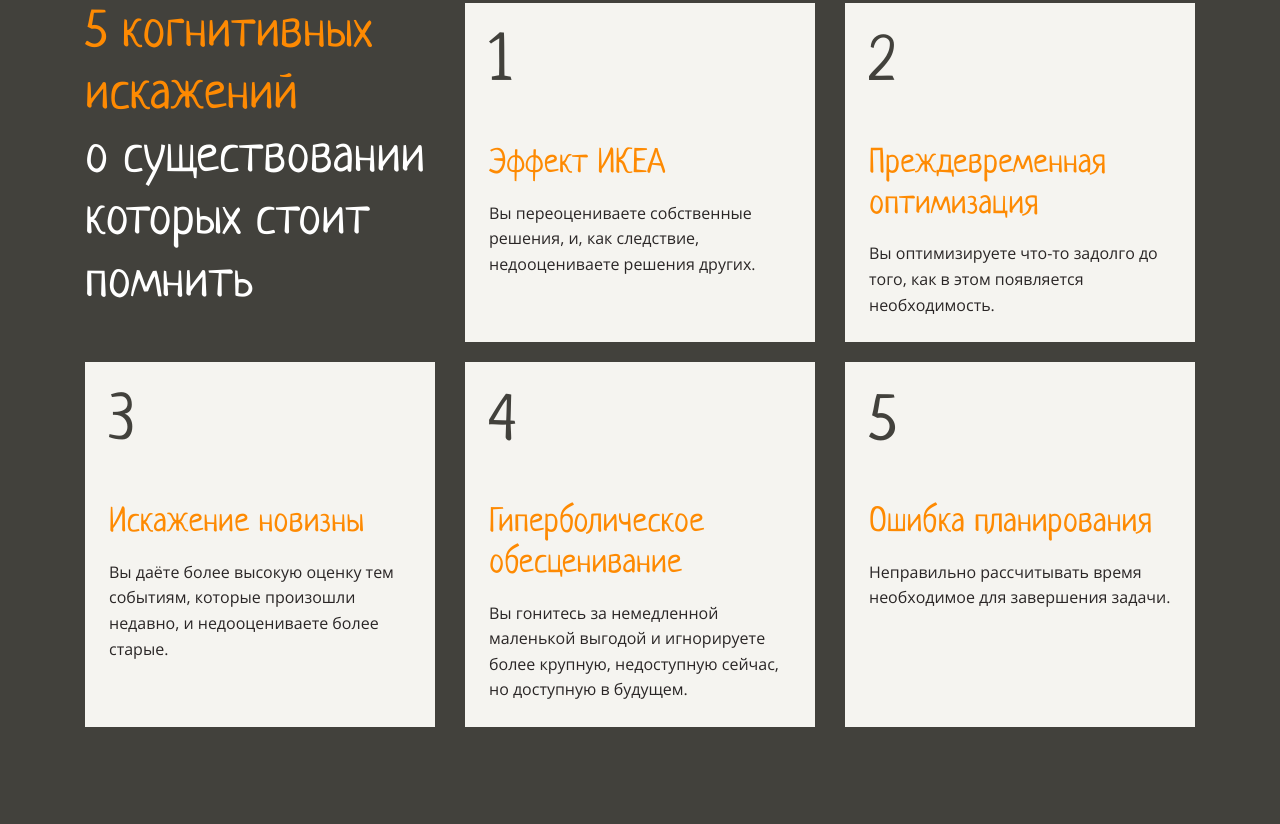
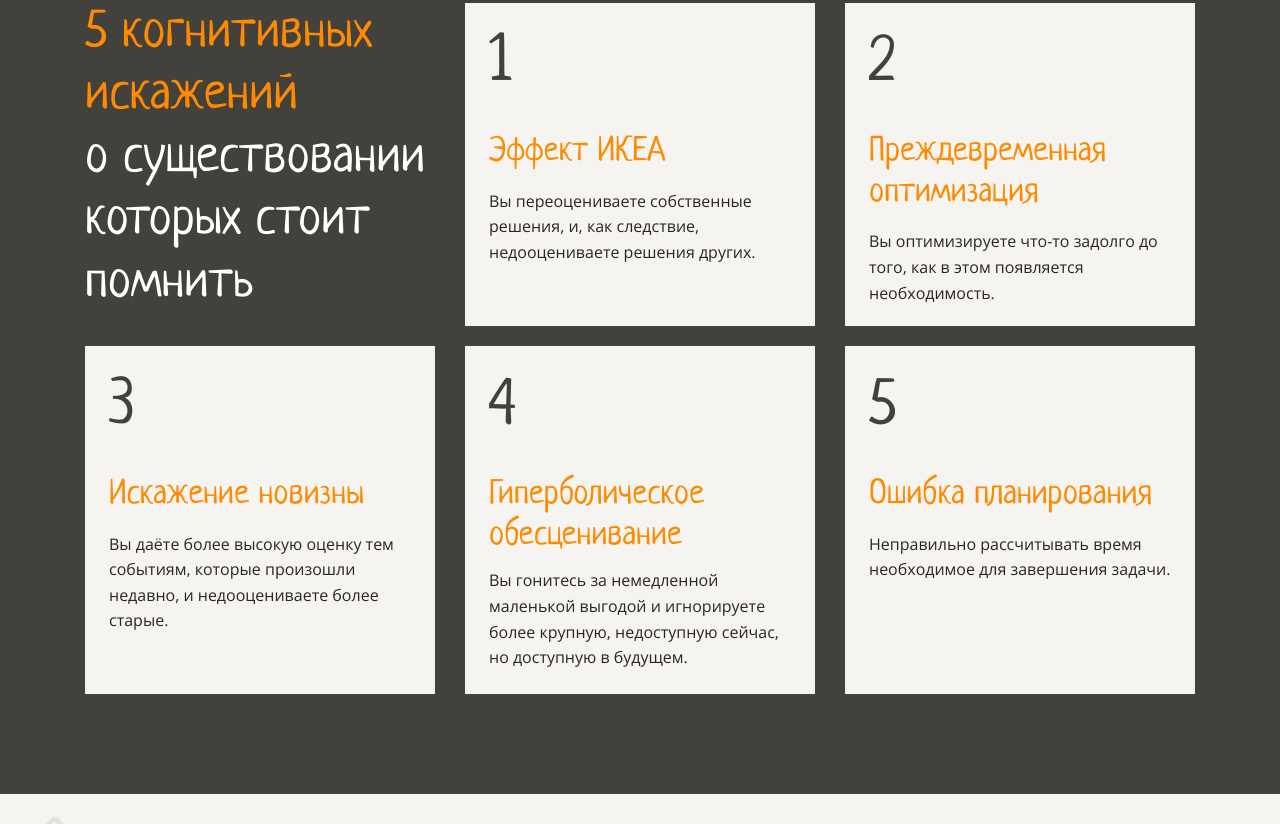
Before and after one commit to vlgrinenko/layout-designer-project-58, a website: page src/index.html in a window 1280 px wide. Shown: the part 1915-2739 px from the top of the page. Drawn offline with Linux system fonts and the light colour scheme.

Commit message:
fix navigation section

```diff
--- a/src/index.html
+++ b/src/index.html
@@ -65,27 +65,27 @@
       <section id="navigation">
         <div class="container">
           <div class="navigation-list">
-            <div class="navigation-title no-padding">
+            <div class="navigation-title no-padding h-323">
               <h1 class="navigation-title-52">
                 5 когнитивных искажений<span class="white display-block">
                   о существовании которых стоит помнить</span
                 >
               </h1>
             </div>
-            <div class="navigation-item">
+            <div class="navigation-item h-323">
               <a class="navigation-item-link" href="#ikea-effect">
                 <h2 class="navigation-item-num">1</h2>
-                <h3 class="navigation-item-title">Эффект ИКЕА</h3>
+                <h3 class="navigation-item-title mb-16">Эффект ИКЕА</h3>
                 <p class="navigation-item-text">
                   Вы переоцениваете собственные решения, и, как следствие,
                   недооцениваете решения других.
                 </p>
               </a>
             </div>
-            <div class="navigation-item">
+            <div class="navigation-item h-323">
               <a class="navigation-item-link" href="#premature-optimization">
                 <h2 class="navigation-item-num">2</h2>
-                <h3 class="navigation-item-title">
+                <h3 class="navigation-item-title mb-16">
                   Преждевременная оптимизация
                 </h3>
                 <p class="navigation-item-text">
@@ -94,20 +94,20 @@
                 </p>
               </a>
             </div>
-            <div class="navigation-item">
+            <div class="navigation-item h-348">
               <a class="navigation-item-link" href="#distortion-of-novelty">
                 <h2 class="navigation-item-num">3</h2>
-                <h3 class="navigation-item-title">Искажение новизны</h3>
+                <h3 class="navigation-item-title mb-16">Искажение новизны</h3>
                 <p class="navigation-item-text">
                   Вы даёте более высокую оценку тем событиям, которые произошли
                   недавно, и недооцениваете более старые.
                 </p>
               </a>
             </div>
-            <div class="navigation-item">
+            <div class="navigation-item h-348">
               <a class="navigation-item-link" href="#hyperbolic-depreciation">
                 <h2 class="navigation-item-num">4</h2>
-                <h3 class="navigation-item-title">
+                <h3 class="navigation-item-title mb-12">
                   Гиперболическое обесценивание
                 </h3>
                 <p class="navigation-item-text">
@@ -116,10 +116,10 @@
                 </p>
               </a>
             </div>
-            <div class="navigation-item">
+            <div class="navigation-item h-348">
               <a class="navigation-item-link" href="#errors-in-planning">
                 <h2 class="navigation-item-num">5</h2>
-                <h3 class="navigation-item-title">Ошибка планирования</h3>
+                <h3 class="navigation-item-title mb-16">Ошибка планирования</h3>
                 <p class="navigation-item-text">
                   Неправильно рассчитывать время необходимое для завершения
                   задачи.
--- a/src/styles/style.css
+++ b/src/styles/style.css
@@ -135,6 +135,14 @@ h3 {
   width: 50%;
 }
 
+.mb-12 {
+  margin-bottom: 12px;
+}
+
+.mb-16 {
+  margin-bottom: 16px;
+}
+
 .mr-30 {
   margin-right: 30px;
 }
@@ -145,6 +153,14 @@ h3 {
 
 .mb-100 {
   margin-bottom: 100px;
+}
+
+.h-323 {
+  height: 323px;
+}
+
+.h-348 {
+  height: 348px;
 }
 
 .header-btn {
@@ -200,12 +216,11 @@ h3 {
 
 .navigation-title {
   font-size: 52px;
+  width: 350px;
   color: var(--white);
   background: none;
   box-sizing: border-box;
-  width: 350px;
   margin-bottom: 10px;
-  padding: 10px;
 }
 
 .no-padding {
@@ -259,11 +274,17 @@ h3 {
 .navigation-item-num {
   font-size: 64px;
   color: var(--main-dark);
-  margin: 0 0 40px;
+  margin: 0 0 28px;
+  padding: 0;
 }
 
 .navigation-item-title {
-  margin: 0 0 16px;
+  color: #fe8a02;
+  font-size: 34px;
+  font-family: Neucha;
+  font-weight: 400;
+  line-height: 40.8px;
+  word-wrap: break-word;
 }
 
 .navigation-item-text {
```
